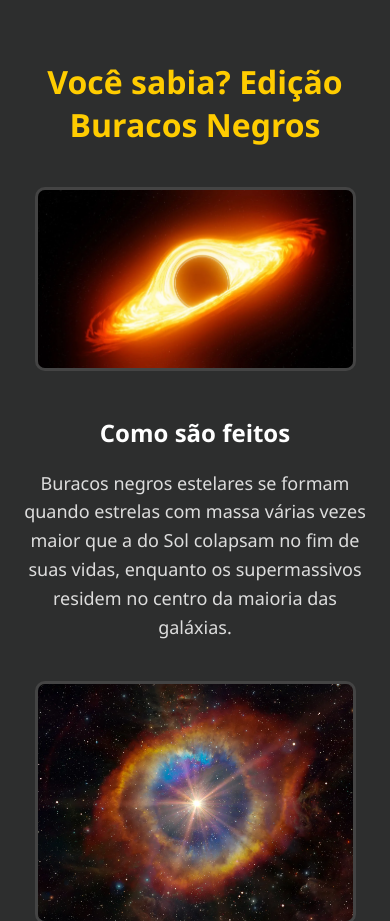
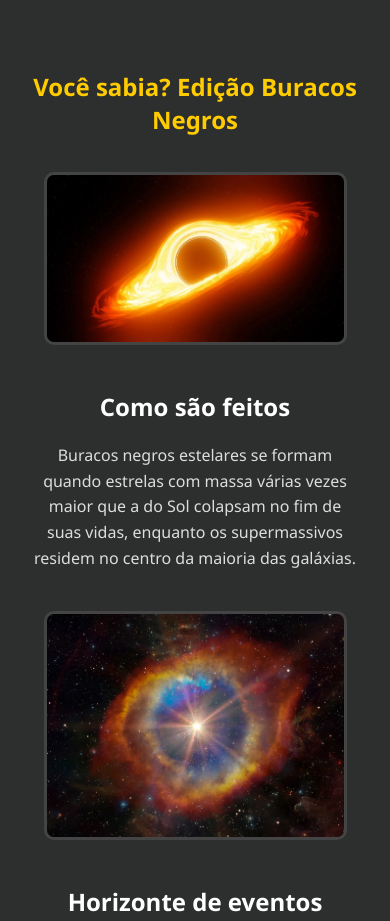
Before and after one commit to Sacarane/meusite, a plain HTML site: page index.html in a window 390 px wide. Shown: the top 921 px of the page. Drawn offline with Linux system fonts and the light colour scheme.

Commit message:
Update style.css

```diff
--- a/style.css
+++ b/style.css
@@ -28,3 +28,17 @@ img {
   border-radius: 10px;
   margin: 20px 0;
 }
+
+@media (max-width: 600px) {
+  h1 {
+    font-size: 24px;
+  }
+
+  p {
+    font-size: 16px;
+  }
+
+  .container {
+    padding: 10px;
+  }
+}
```
